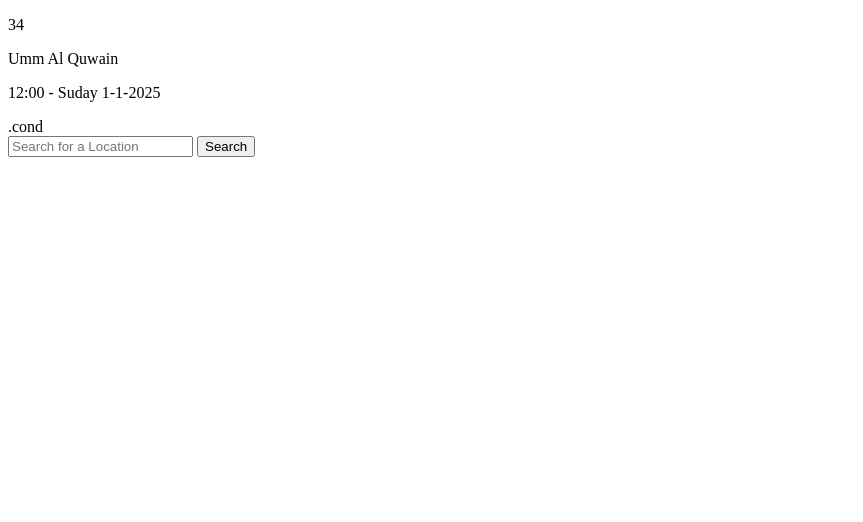
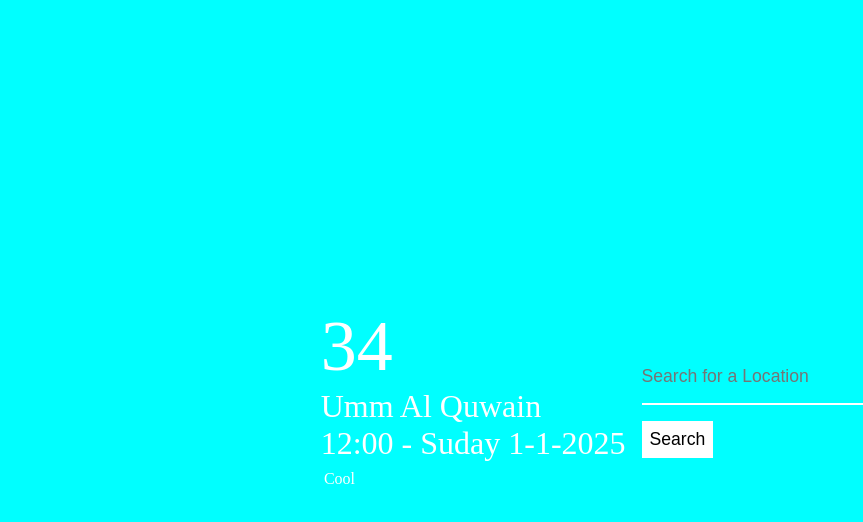
Before and after one commit to Abdelrahman-Saleh002/Weather_website, a plain HTML site: page index.html in a window 1280 px wide. Shown: the whole page, without its empty margins (0-863 px from the left). Drawn offline with Linux system fonts and the light colour scheme.

Commit message:
finish style

```diff
--- a/assets/styles/style.css
+++ b/assets/styles/style.css
@@ -0,0 +1,56 @@
+* {
+    margin: 0%;
+    padding: 0%;
+}
+
+.container{
+    width: 100%;
+    height: 100vh;
+    background-color: aqua;
+    display: flex;
+    justify-content: center;
+    align-items: center;
+}
+
+.weather_container{
+    color: white;
+}
+
+.temp{
+    font-size: 4.5rem;
+}
+
+.time_location{
+    font-size: 2rem;
+}
+
+.condition{
+    margin: 0.5rem;
+    margin-left: 0.2rem;
+}
+
+nav{
+    height: 100px;
+    margin: 1rem;
+}
+
+.search_area{
+    padding: 1rem 0;
+    outline: none;
+    border: none;
+    color: white;
+    background-color: transparent;
+    font-size: 1.1rem;
+    border-bottom: 2px solid white;
+    width: 98%;
+}
+
+nav form button{
+    padding: 0.5rem;
+    background-color: white;
+    margin-top: 1rem;
+    font-size: 1.1rem;
+    outline: none;
+    border: none;
+    cursor: pointer;
+}
--- a/index.html
+++ b/index.html
@@ -16,9 +16,10 @@
                 <p>Umm Al Quwain</p>
                 <p>12:00 - Suday 1-1-2025</p>
             </div>
-            .cond
+            <div class="condition">
+                <p></p>
+                <p>Cool</p>
             </div>
-        <div class="search_container"></div>
         </div>
         <nav>
             <form action="">
@@ -26,5 +27,6 @@
                 <button type="submit">Search</button>
             </form>
         </nav>
+    </div>
 </body>
 </html>
```
Lines whose indentation alone changed are shown as unchanged.
